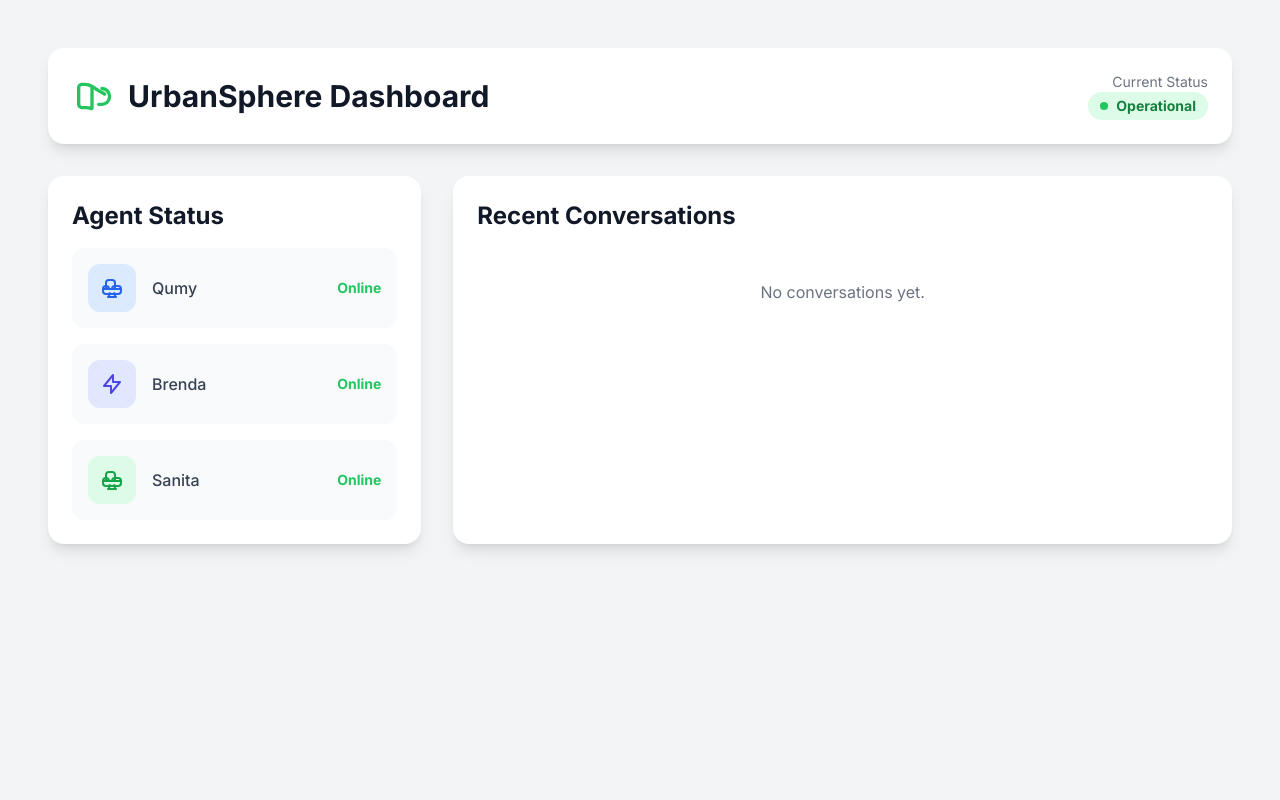
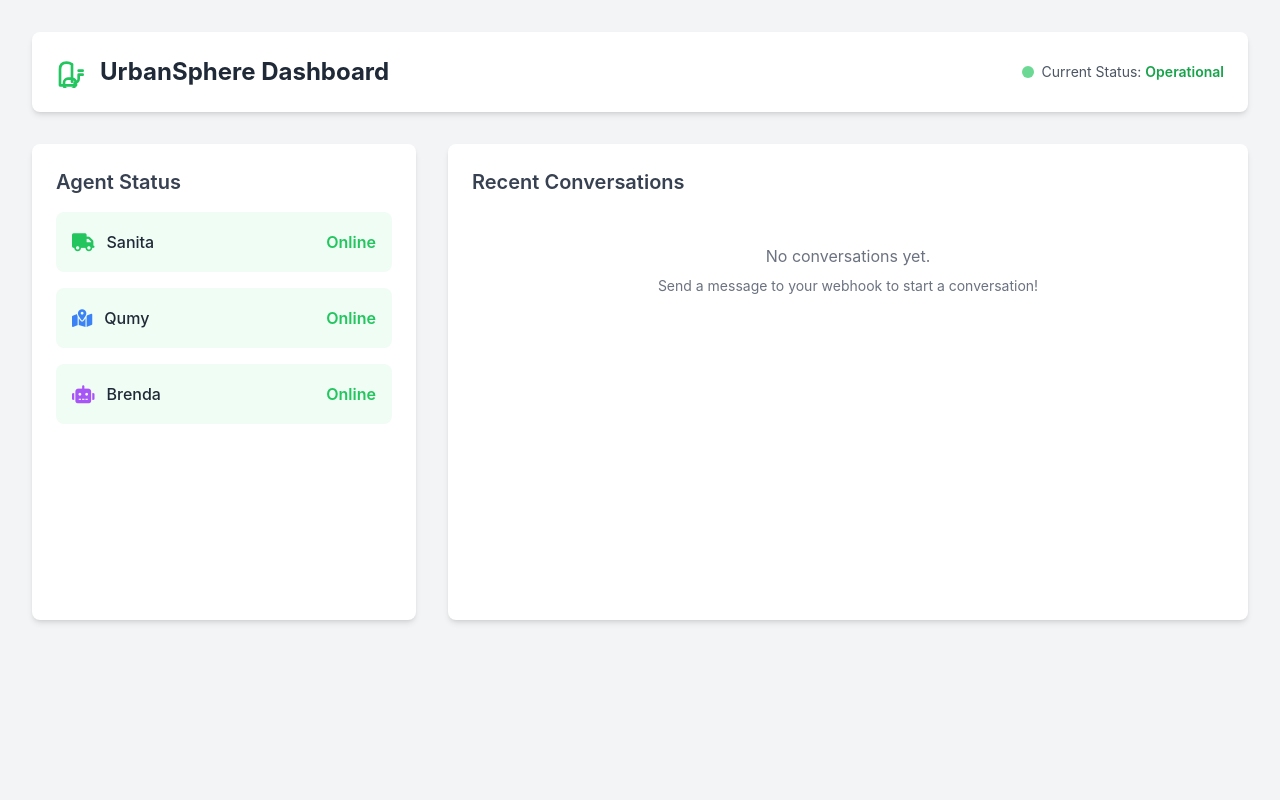
Before and after one commit to LarryCollinsAka/urbansphere, a Flask app: template templates/dashboard.html in a window 1280 px wide. Run offline with Flask 3, Linux system fonts and the light colour scheme; the template is opened without the code that fills it, so the values that code supplies are empty; parts of the project's set-up code (start-up, migrations or seed data) failed here and were passed over; some libraries are stand-ins or nearby versions.

Commit message:
Agent Dashboard updated

```diff
--- a/templates/dashboard.html
+++ b/templates/dashboard.html
@@ -4,125 +4,89 @@
     <meta charset="UTF-8">
     <meta name="viewport" content="width=device-width, initial-scale=1.0">
     <title>UrbanSphere Dashboard</title>
-    <!-- Use a simple, clean font from Google Fonts -->
-    <link rel="preconnect" href="https://fonts.googleapis.com">
-    <link rel="preconnect" href="https://fonts.gstatic.com" crossorigin>
-    <link href="https://fonts.googleapis.com/css2?family=Inter:wght@400;500;700&display=swap" rel="stylesheet">
-    <!-- Tailwind CSS CDN for styling -->
     <script src="https://cdn.tailwindcss.com"></script>
+    <link href="https://cdnjs.cloudflare.com/ajax/libs/font-awesome/6.0.0-beta3/css/all.min.css" rel="stylesheet">
     <style>
         body {
             font-family: 'Inter', sans-serif;
-            background-color: #F3F4F6;
+            background-color: #f7f9fc;
         }
     </style>
 </head>
-<body class="antialiased text-gray-800">
+<body class="p-8 bg-gray-100 min-h-screen">
 
-    <div class="min-h-screen p-8 lg:p-12">
-        <header class="bg-white p-6 rounded-2xl shadow-lg mb-8">
-            <div class="flex items-center justify-between">
-                <div class="flex items-center">
-                    <svg class="h-10 w-10 text-green-500" fill="none" viewBox="0 0 24 24" stroke="currentColor">
-                        <path stroke-linecap="round" stroke-linejoin="round" stroke-width="2" d="M12 6.253v13m0-13C10.832 5.405 9.176 5 7.424 5H6a2 2 0 00-2 2v10a2 2 0 002 2h2.24c1.196 0 2.37.199 3.5.586M12 6.253c1.168.848 2.5 1.543 3.5 2.115m-3.5-2.115c1.168.848 2.5 1.543 3.5 2.115C13.882 7.785 15.02 8.357 16.262 8.94c1.23.583 2.35 1.258 3.332 1.948M18 7.5a4.5 4.5 0 014.5 4.5v.5a4.5 4.5 0 01-4.5 4.5H16" />
-                    </svg>
-                    <h1 class="text-3xl font-bold ml-4 text-gray-900">UrbanSphere Dashboard</h1>
+    <!-- Header -->
+    <header class="bg-white p-6 rounded-lg shadow-md flex justify-between items-center mb-8">
+        <h1 class="text-2xl font-bold text-gray-800 flex items-center">
+            <svg xmlns="http://www.w3.org/2000/svg" class="h-8 w-8 mr-3 text-green-500" fill="none" viewBox="0 0 24 24" stroke="currentColor">
+                <path stroke-linecap="round" stroke-linejoin="round" stroke-width="2" d="M12 6.253v13m0-13C10.832 5.485 9.497 5 8 5c-4 0-5 2-5 5v12h12v-2a3 3 0 00-3-3H9a3 3 0 00-3 3v2a3 3 0 003 3h2a3 3 0 003-3v-2a3 3 0 003-3v-3m0-3h3m-3 3h3" />
+            </svg>
+            UrbanSphere Dashboard
+        </h1>
+        <div class="flex items-center text-sm text-gray-600">
+            <div class="w-3 h-3 bg-green-500 rounded-full mr-2 animate-pulse"></div>
+            Current Status: <span class="ml-1 font-semibold text-green-600">Operational</span>
+        </div>
+    </header>
+
+    <div class="grid grid-cols-1 md:grid-cols-3 gap-8">
+        <!-- Agent Status Panel -->
+        <div class="col-span-1 bg-white p-6 rounded-lg shadow-md">
+            <h2 class="text-xl font-semibold text-gray-700 mb-4">Agent Status</h2>
+            <div class="space-y-4">
+                <div class="flex items-center justify-between p-4 bg-green-50 rounded-lg">
+                    <div class="flex items-center">
+                        <i class="fas fa-truck text-green-500 text-lg mr-3"></i>
+                        <span class="font-medium text-gray-800">Sanita</span>
+                    </div>
+                    <span class="text-green-500 font-semibold">Online</span>
                 </div>
-                <div class="text-right">
-                    <p class="text-sm text-gray-500">Current Status</p>
-                    <span class="inline-flex items-center px-3 py-1 text-sm font-semibold text-green-700 bg-green-100 rounded-full">
-                        <span class="w-2 h-2 mr-2 bg-green-500 rounded-full"></span>
-                        Operational
-                    </span>
+                <div class="flex items-center justify-between p-4 bg-green-50 rounded-lg">
+                    <div class="flex items-center">
+                        <i class="fas fa-map-marked-alt text-blue-500 text-lg mr-3"></i>
+                        <span class="font-medium text-gray-800">Qumy</span>
+                    </div>
+                    <span class="text-green-500 font-semibold">Online</span>
+                </div>
+                <div class="flex items-center justify-between p-4 bg-green-50 rounded-lg">
+                    <div class="flex items-center">
+                        <i class="fas fa-robot text-purple-500 text-lg mr-3"></i>
+                        <span class="font-medium text-gray-800">Brenda</span>
+                    </div>
+                    <span class="text-green-500 font-semibold">Online</span>
                 </div>
             </div>
-        </header>
+        </div>
 
-        <main class="grid grid-cols-1 lg:grid-cols-3 gap-8">
-            <!-- Agent Status Section -->
-            <div class="lg:col-span-1 bg-white p-6 rounded-2xl shadow-lg">
-                <h2 class="text-2xl font-bold mb-4 text-gray-900">Agent Status</h2>
-                <div id="agent-status-list" class="space-y-4">
-                    <!-- Dynamic agent status will be injected here -->
-                    <p class="text-gray-500 text-center py-8">Loading agent status...</p>
-                </div>
+        <!-- Recent Conversations Panel -->
+        <div class="col-span-1 md:col-span-2 bg-white p-6 rounded-lg shadow-md">
+            <h2 class="text-xl font-semibold text-gray-700 mb-4">Recent Conversations</h2>
+            <div class="h-96 overflow-y-auto">
+                {% if conversations %}
+                    {% for conversation in conversations %}
+                        <div class="mb-6 p-4 border rounded-lg bg-gray-50">
+                            <div class="flex justify-between items-center mb-2 border-b pb-2">
+                                <h3 class="text-lg font-bold text-gray-800">Conversation with: {{ conversation._id }}</h3>
+                                <!-- Show a timestamp or last message time -->
+                            </div>
+                            <div class="space-y-3">
+                                {% for message in conversation.history %}
+                                    <div class="p-3 rounded-lg {% if message.role == 'user' %}bg-blue-100 text-blue-800{% else %}bg-green-100 text-green-800{% endif %}">
+                                        <p class="font-semibold">{{ message.role|capitalize }}:</p>
+                                        <p class="text-sm">{{ message.user if message.user else message.response }}</p>
+                                    </div>
+                                {% endfor %}
+                            </div>
+                        </div>
+                    {% endfor %}
+                {% else %}
+                    <div class="text-center text-gray-500 p-8">
+                        <p class="mb-2">No conversations yet.</p>
+                        <p class="text-sm">Send a message to your webhook to start a conversation!</p>
+                    </div>
+                {% endif %}
             </div>
-
-            <!-- Recent Conversations Section -->
-            <div class="lg:col-span-2 bg-white p-6 rounded-2xl shadow-lg">
-                <h2 class="text-2xl font-bold mb-4 text-gray-900">Recent Conversations</h2>
-                <div id="conversation-log" class="space-y-4 max-h-96 overflow-y-auto">
-                    <!-- Dynamic conversation log will be injected here -->
-                    <p class="text-gray-500 text-center py-8">Loading conversations...</p>
-                </div>
-            </div>
-        </main>
+        </div>
     </div>
-
-    <script>
-        document.addEventListener('DOMContentLoaded', () => {
-            const agentStatusList = document.getElementById('agent-status-list');
-            const conversationLog = document.getElementById('conversation-log');
-
-            const agentIcons = {
-                "brenda": '<span class="p-3 bg-indigo-100 rounded-xl text-indigo-600"><svg class="h-6 w-6" fill="none" viewBox="0 0 24 24" stroke="currentColor"><path stroke-linecap="round" stroke-linejoin="round" stroke-width="2" d="M13 10V3L4 14h7v7l9-11h-7z" /></svg></span>',
-                "sanita": '<span class="p-3 bg-green-100 rounded-xl text-green-600"><svg class="h-6 w-6" fill="none" viewBox="0 0 24 24" stroke="currentColor"><path stroke-linecap="round" stroke-linejoin="round" stroke-width="2" d="M9.75 17L9 20l-1 1h8l-1-1l-.75-3M3 13h18M6 13h12m-3 0V7a3 3 0 00-3-3H9a3 3 0 00-3 3v6m3 0a3 3 0 00-3-3H6a3 3 0 00-3 3v2a3 3 0 003 3h12a3 3 0 003-3v-2a3 3 0 00-3-3h-3a3 3 0 00-3 3z" /></svg></span>',
-                "qumy": '<span class="p-3 bg-blue-100 rounded-xl text-blue-600"><svg class="h-6 w-6" fill="none" viewBox="0 0 24 24" stroke="currentColor"><path stroke-linecap="round" stroke-linejoin="round" stroke-width="2" d="M9.75 17L9 20l-1 1h8l-1-1l-.75-3M3 13h18M6 13h12m-3 0V7a3 3 0 00-3-3H9a3 3 0 00-3 3v6m3 0a3 3 0 00-3-3H6a3 3 0 00-3 3v2a3 3 0 003 3h12a3 3 0 003-3v-2a3 3 0 00-3-3h-3a3 3 0 00-3 3z" /></svg></span>',
-            };
-
-            const fetchDashboardData = async () => {
-                try {
-                    const response = await fetch('/api/data');
-                    if (!response.ok) {
-                        throw new Error(`HTTP error! status: ${response.status}`);
-                    }
-                    const data = await response.json();
-
-                    // --- Update Agent Status ---
-                    agentStatusList.innerHTML = ''; // Clear existing content
-                    data.agent_status.forEach(agent => {
-                        const agentCard = document.createElement('div');
-                        agentCard.className = 'flex items-center justify-between p-4 bg-gray-50 rounded-xl';
-                        const icon = agentIcons[agent.name.toLowerCase()] || '<span class="p-3 bg-gray-100 rounded-xl text-gray-600"><svg class="h-6 w-6" fill="none" viewBox="0 0 24 24" stroke="currentColor"><path stroke-linecap="round" stroke-linejoin="round" stroke-width="2" d="M12 8v4l3 3m6-3a9 9 0 11-18 0 9 9 0 0118 0z" /></svg></span>';
-                        agentCard.innerHTML = `
-                            <div class="flex items-center">
-                                ${icon}
-                                <span class="ml-4 font-medium text-gray-700">${agent.name.charAt(0).toUpperCase() + agent.name.slice(1)}</span>
-                            </div>
-                            <span class="text-green-500 font-semibold text-sm">${agent.status}</span>
-                        `;
-                        agentStatusList.appendChild(agentCard);
-                    });
-
-                    // --- Update Conversation Log ---
-                    conversationLog.innerHTML = ''; // Clear existing content
-                    if (data.conversations.length === 0) {
-                        conversationLog.innerHTML = '<p class="text-gray-500 text-center py-8">No conversations yet.</p>';
-                    } else {
-                        data.conversations.slice(-5).reverse().forEach(convo => { // Show the 5 most recent
-                            const convoItem = document.createElement('div');
-                            convoItem.className = 'p-4 bg-gray-50 rounded-xl';
-                            convoItem.innerHTML = `
-                                <p class="text-sm text-gray-600 font-medium">From: ${convo.sender_id.substring(0, 10)}... (User)</p>
-                                <p class="text-sm text-gray-600 font-medium mt-2">User: ${convo.user}</p>
-                                <p class="text-xs text-gray-500 mt-2">Agent Response: ${convo.agent}</p>
-                            `;
-                            conversationLog.appendChild(convoItem);
-                        });
-                    }
-
-                } catch (error) {
-                    console.error('Failed to fetch dashboard data:', error);
-                    agentStatusList.innerHTML = '<p class="text-red-500 text-center py-8">Error loading data.</p>';
-                    conversationLog.innerHTML = '<p class="text-red-500 text-center py-8">Error loading data.</p>';
-                }
-            };
-
-            // Fetch data initially and then every 3 seconds
-            fetchDashboardData();
-            setInterval(fetchDashboardData, 3000);
-        });
-    </script>
-
 </body>
 </html>
--- /dev/null
+++ b/templates/home.html
@@ -0,0 +1 @@
+Hello welcome home!
```
Also changed, not shown: routers/main_routes.py (+15 -4 lines).
